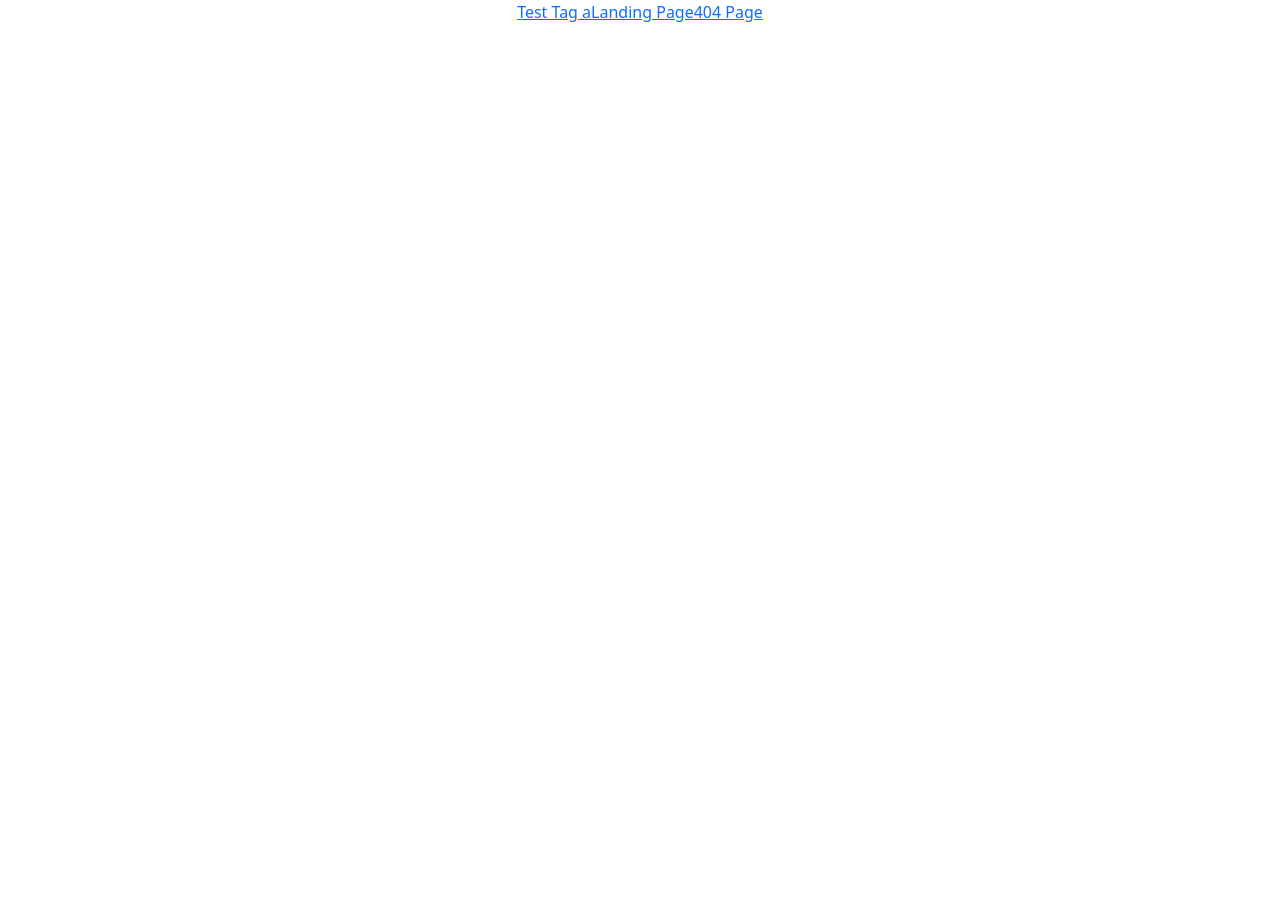
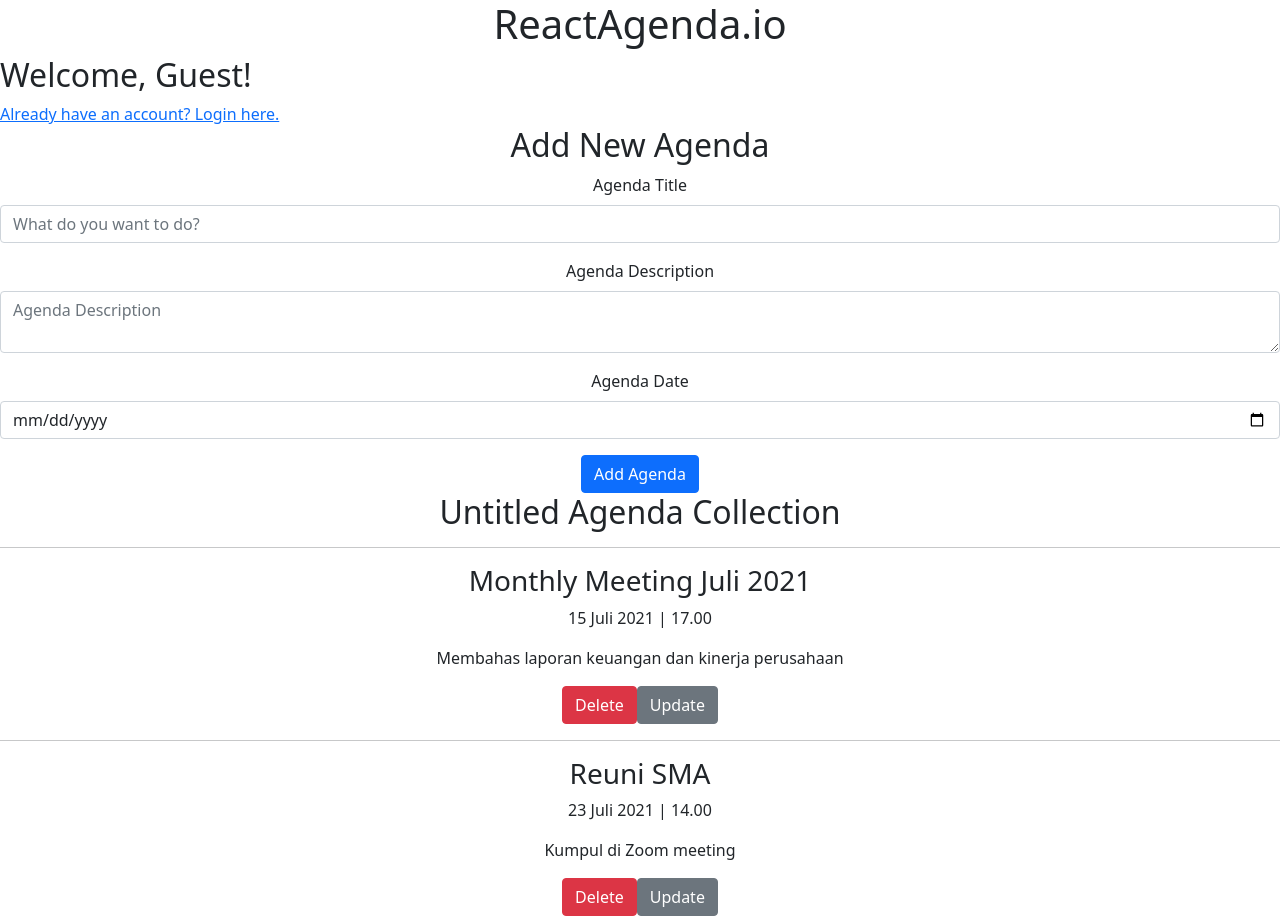
Before and after one commit to chrisandoryan/ReactAgenda-CIMB-Batch-2, a React (Create React App) app: page /agenda/class in a window 1280 px wide. Before the commit the page ends 800 px from the top, so only its background shows below. Built offline with nearby package versions, Linux system fonts and the light colour scheme.

Commit message:
add agenda creation functionality

```diff
--- a/src/App.js
+++ b/src/App.js
@@ -12,7 +12,7 @@
     return (
       <Router>
         <Switch>
-          <Route path="/">
+          <Route exact path="/">
             <Home />
           </Route>
           <Route path="/landing">
--- /dev/null
+++ b/src/components/AgendaAddForm.jsx
@@ -0,0 +1,88 @@
+import { Button, Form } from "react-bootstrap";
+import React from "react";
+
+class AgendaAddForm extends React.Component {
+    constructor(props) {
+        super(props);
+        this.state = {
+            agendaTitle: "",
+            agendaDesc: "",
+            agendaDate: ""
+        }
+    }
+
+    handleAddAgenda = (e) => {
+        e.preventDefault();
+        // validasi...
+        if (this.state.agendaTitle == "") {
+            alert("Title cannot be empty!");
+            return;
+        }
+        // reformat... ex: 2021-07-15 => 15 July 2021
+        let agenda = {
+            agendaTitle: this.state.agendaTitle,
+            agedaDesc: this.state.agendaDesc,
+            agendaDate: this.state.agendaDate
+        }
+        this.props.funcAddAgenda(agenda);
+    }
+
+    handleAgendaTitleInput = (e) => {
+        // baca apa yang diinput dan taruh di state
+        let title = e.target.value;
+        this.setState({
+            agendaTitle: title
+        });
+    }
+
+    handleAgendaDescriptionInput = (e) => {
+        let desc = e.target.value;
+        this.setState({
+            agendaDesc: desc
+        });
+    }
+
+    handleAgendaDateInput = (e) => {
+        let date = e.target.value;
+        this.setState({
+            agendaDate: date
+        });
+    }
+
+    render() {
+        return (
+            <Form onSubmit={this.handleAddAgenda} >
+                <Form.Group className="mb-3" controlId="formAgendaTitle">
+                    <Form.Label>Agenda Title</Form.Label>
+                    <Form.Control
+                        onInput={this.handleAgendaTitleInput}
+                        type="text"
+                        placeholder="What do you want to do?"/>
+                </Form.Group>
+
+                <Form.Group className="mb-3" controlId="formAgendaDesc">
+                    <Form.Label>Agenda Description</Form.Label>
+                    <Form.Control
+                        as="textarea"
+                        placeholder="Agenda Description"
+                        onInput={this.handleAgendaDescriptionInput} />
+                </Form.Group>
+
+                <Form.Group className="mb-3" controlId="formAgendaDate">
+                    <Form.Label>Agenda Date</Form.Label>
+                    <Form.Control
+                        type="date"
+                        onInput={this.handleAgendaDateInput} />
+                </Form.Group>
+
+                <Button
+                    variant="primary"
+                    type="submit" >
+                    Add Agenda
+                </Button>
+            </Form>
+        );
+    }
+}
+
+export default AgendaAddForm;
--- a/src/components/AgendaCard.jsx
+++ b/src/components/AgendaCard.jsx
@@ -1,4 +1,5 @@
 import React from 'react';
+import { Button } from 'react-bootstrap';
 
 class AgendaCard extends React.Component {
     constructor(props) {
@@ -6,7 +7,11 @@
     }
 
     componentDidMount() {
-        this.props.funcDeleteAgenda();
+
+    }
+
+    handleAgendaDelete = () => {
+        this.props.funcDeleteAgenda(this.props.id);
     }
 
     // Tips formatting: CTRL + A, CTRL + K + F
@@ -17,6 +22,8 @@
                 <h3>{this.props.title || "No Data"}</h3>
                 <p>{this.props.date} | {this.props.time}</p>
                 <p>{this.props.desc}</p>
+                <Button onClick={this.handleAgendaDelete} variant="danger">Delete</Button>
+                <Button variant="secondary">Update</Button>
             </div>
         );
     }
--- a/src/pages/AgendaClass.jsx
+++ b/src/pages/AgendaClass.jsx
@@ -1,5 +1,6 @@
 import React from 'react';
 import { Button, Form } from 'react-bootstrap';
+import AgendaAddForm from '../components/AgendaAddForm';
 import AgendaCard from '../components/AgendaCard';
 import Header from '../components/Header';
 
@@ -26,11 +27,21 @@
         // this.deleteAgenda = this.deleteAgenda.bind(this);
     }
 
-    deleteAgenda = () => {
-        console.log("Deleting agenda...");
-        this.setState({
-            agendaCollection: "Ryan's Agenda Collection"
+    deleteAgenda = (id) => {
+        this.setState((state, props) => {
+            // kalo mau delete array state, copy dulu state ke variable baru
+            let newAgendas = [...state.agendas];
+            newAgendas.splice(id, 1);
+            return {
+                agendas: newAgendas,
+                currentBalance: props.currentBalance
+            }
         });
+    }
+
+    addAgenda = (agenda) => {
+        alert("Adding agenda...");
+        console.log(agenda);
     }
 
     componentDidMount() {
@@ -57,32 +68,16 @@
                 <Header />
                 <div id="addAgendaForm">
                     <h2>Add New Agenda</h2>
-                    <Form>
-                        <Form.Group className="mb-3" controlId="formAgendaTitle">
-                            <Form.Label>Agenda Title</Form.Label>
-                            <Form.Control type="text" placeholder="What do you want to do?" />
-                        </Form.Group>
-
-                        <Form.Group className="mb-3" controlId="formAgendaDesc">
-                            <Form.Label>Agenda Description</Form.Label>
-                            <Form.Control as="textarea" placeholder="Agenda Description" />
-                        </Form.Group>
-
-                        <Form.Group className="mb-3" controlId="formAgendaDate">
-                            <Form.Label>Agenda Date</Form.Label>
-                            <Form.Control type="date" />
-                        </Form.Group>
-
-                        <Button variant="primary" type="submit">
-                            Add Agenda
-                        </Button>
-                    </Form>
+                    <AgendaAddForm
+                        funcAddAgenda={this.addAgenda}
+                    />
                 </div>
                 <div id="showAgenda">
                     <h2>{this.state.agendaCollection}</h2>
                     {
-                        this.state.agendas.map((agenda) => (
+                        this.state.agendas.map((agenda, index) => (
                             <AgendaCard
+                                id={index}
                                 title={agenda.agendaTitle}
                                 date={agenda.agendaDate}
                                 time={agenda.agendaTime}
--- a/src/pages/Home.jsx
+++ b/src/pages/Home.jsx
@@ -6,12 +6,20 @@
     render() {
         return (
             <div>
-                <a href="/landing">Test Tag a</a>
+                <a href="/landing">
+                    Test Tag a
+                </a>
+                <br />
                 <Link to="/landing">
                     Landing Page
                 </Link>
+                <br />
                 <Link to="/404">
                     404 Page
+                </Link>
+                <br />
+                <Link to="/agenda/class">
+                    Agenda (Class)
                 </Link>
             </div>
         )
```
